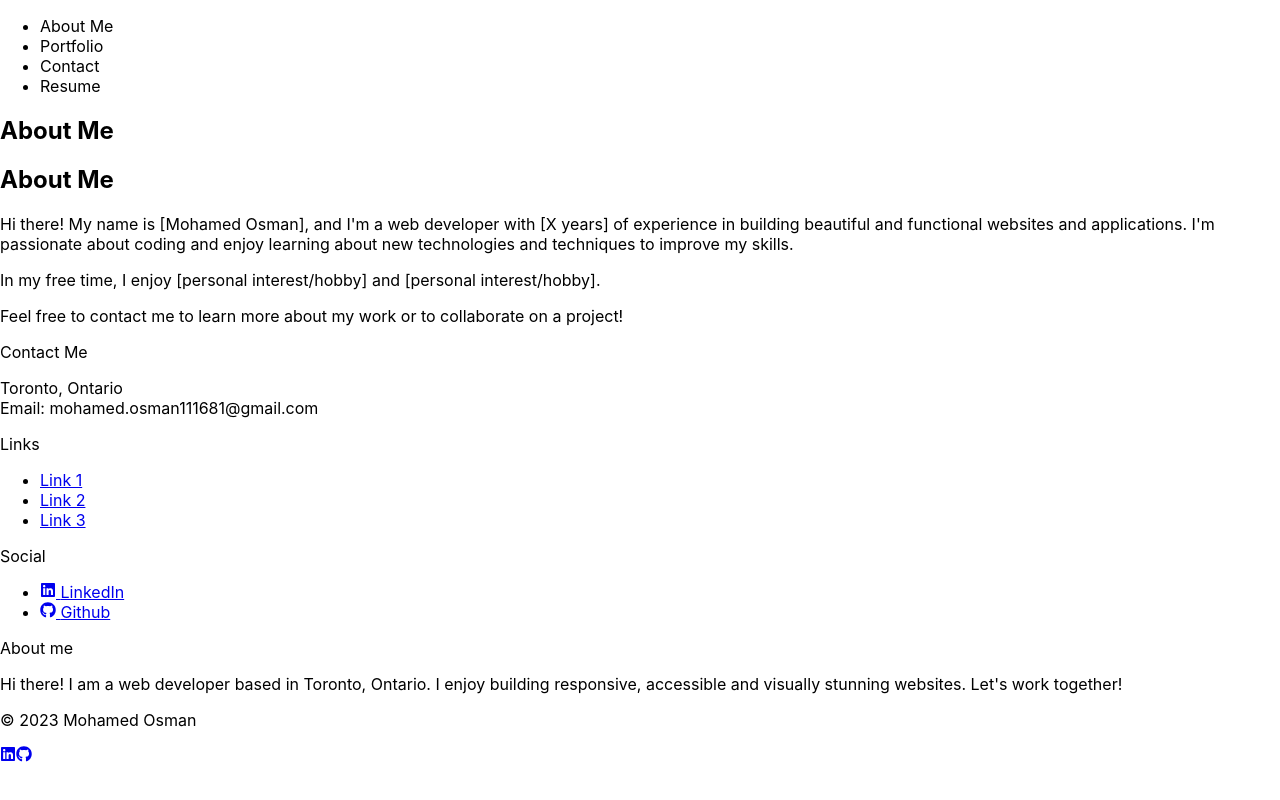
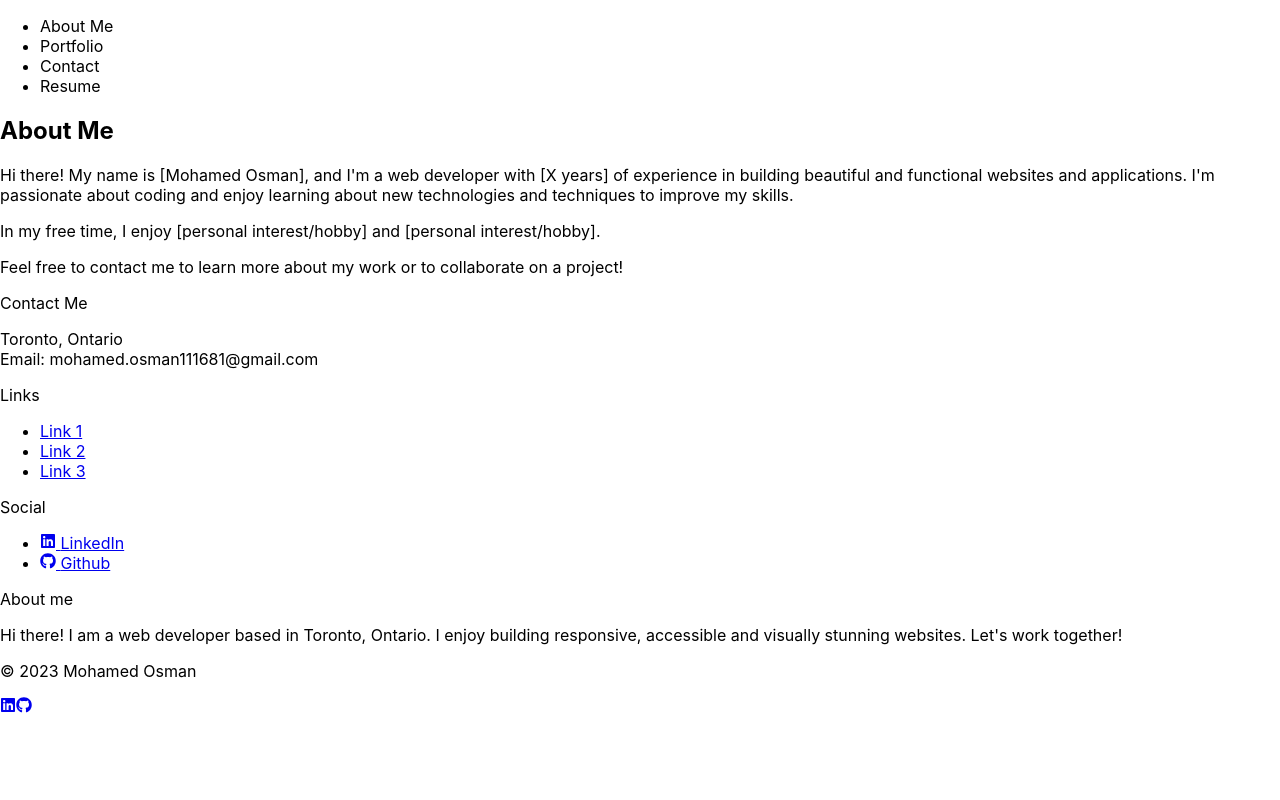
Before and after one commit to Bullspippen/A-React-Powered-Portfolio, a React (Create React App) app in the folder a-react-powered-portfolio/: page / in a window 1280 px wide. Built offline with nearby package versions, Linux system fonts and the light colour scheme; the HTML template or start-up script is replaced by a standard one.

Commit message:
page.js and navigation.js files udpated

```diff
--- a/a-react-powered-portfolio/src/components/Navigation.js
+++ b/a-react-powered-portfolio/src/components/Navigation.js
@@ -1,11 +1,11 @@
 import React, { useEffect } from 'react';
 
-// Destructure the props object into its properties and assign them to variables
-const Navigation = ({ pages = [], setCurrentPage, currentPage }) => {
-  // Use the useEffect() Hook to update the document title
-  useEffect(() => {
-    document.title = `${currentPage.name} | My Portfolio`;
-  }, [currentPage]);
+function Navigation(props) {
+  const {
+    pages = [],
+    setCurrentPage,
+    currentPage,
+  } = props;
 
   return (
     <nav>
--- a/a-react-powered-portfolio/src/components/Page.js
+++ b/a-react-powered-portfolio/src/components/Page.js
@@ -6,7 +6,7 @@ import Resume from './Resume';
 
 const Page = ({ currentPage }) => {
   const renderPage = (currentPage) => {
-    switch (currentPage) {
+    switch (currentPage.name) {
       case 'About Me':
         return <About />;
       case 'Portfolio':
@@ -21,11 +21,11 @@ const Page = ({ currentPage }) => {
   };
 
   return (
-    <section>
-      <h2>{currentPage}</h2>
-        {renderPage(currentPage)}
+    <section className="container mx-auto my-10 px-5">
+      <h2 className="text-3xl font-bold mb-5">{currentPage.name}</h2>
+      {renderPage(currentPage)}
     </section>
-  )
-}
+  );
+};
 
-export default Page
+export default Page;
```
